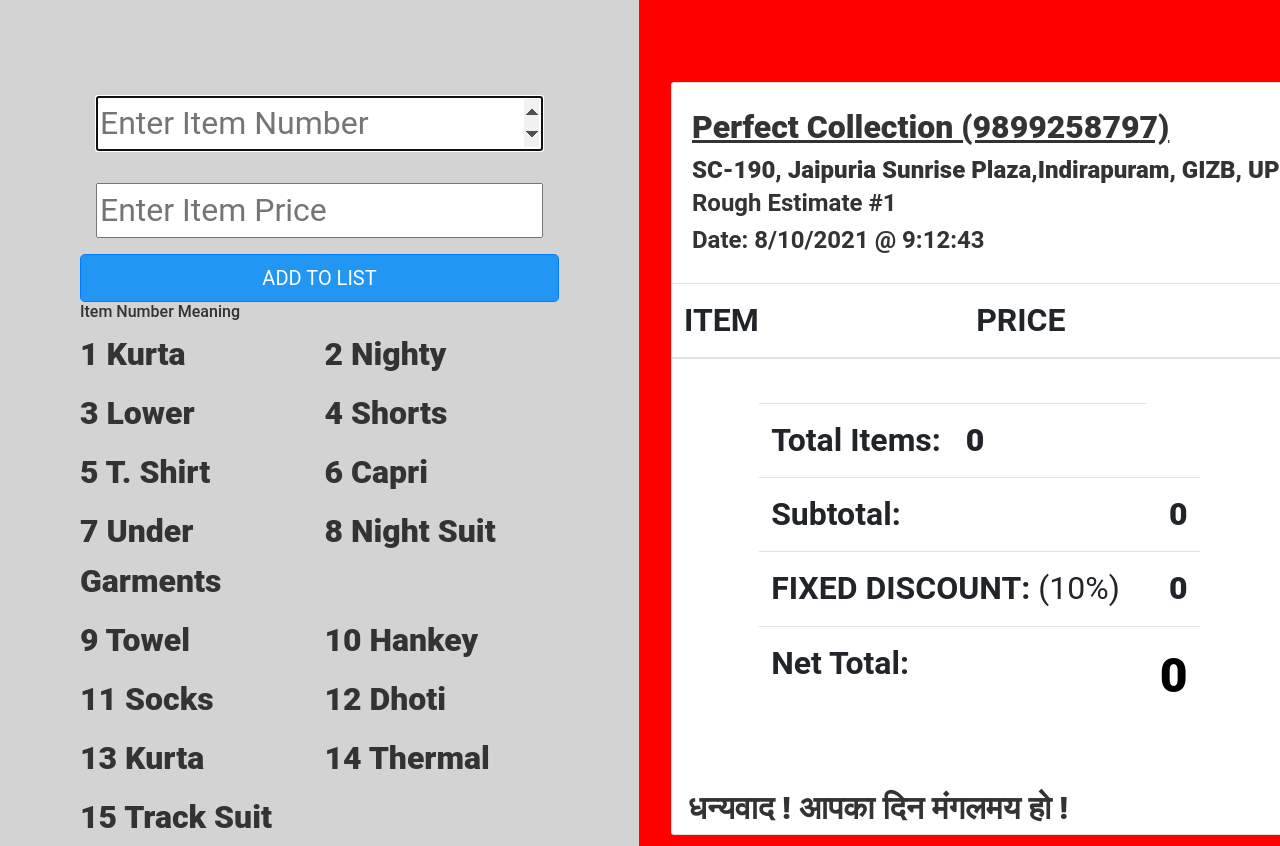
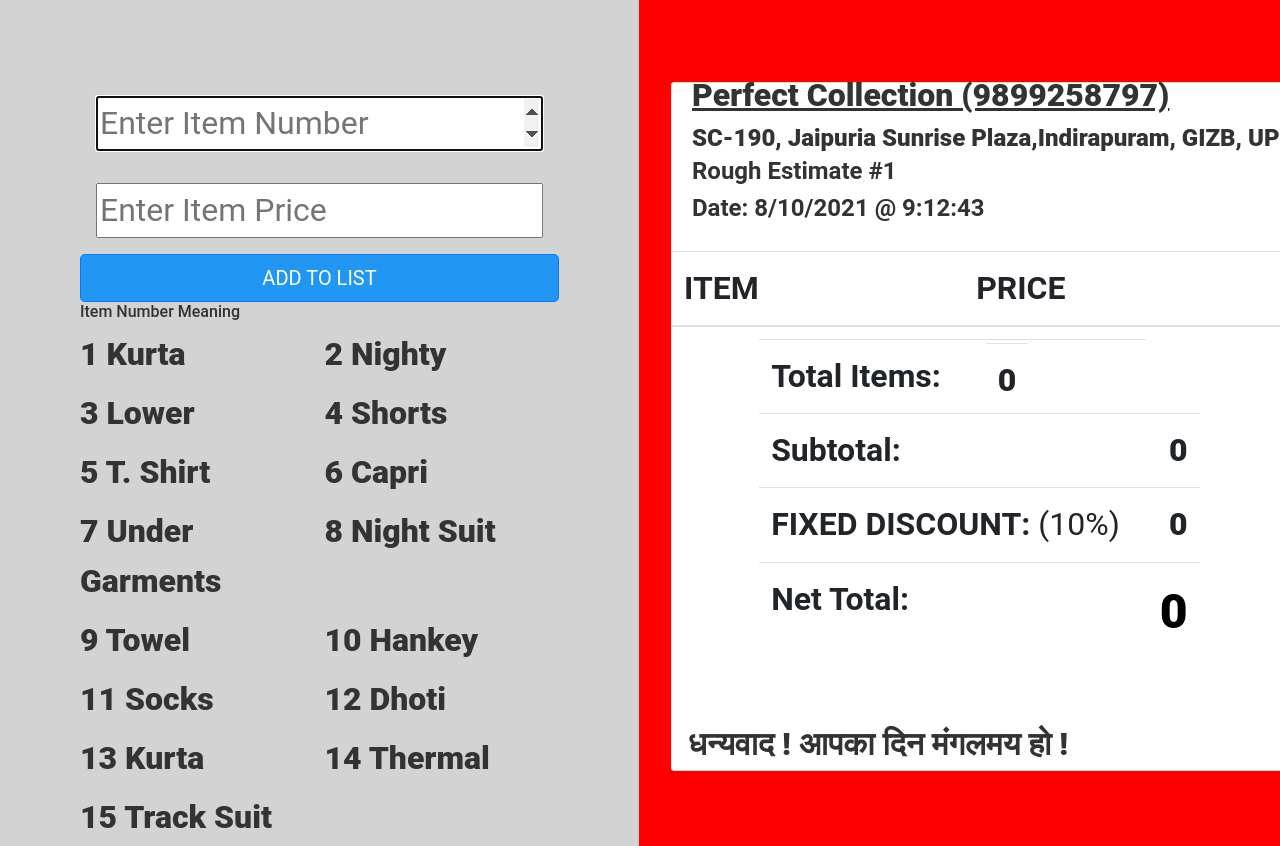
Before and after one commit to paras-kaushik/perfectCollectionReciptSystem, a plain HTML site: page index.html in a window 1280 px wide. Shown: the top 846 px of the page. Drawn offline with nearby package versions, Linux system fonts and the light colour scheme.

Commit message:
space reduction

```diff
--- a/index.html
+++ b/index.html
@@ -185,7 +185,11 @@
                             <th class="text-left">Total Items:</th>
                             <td
                               id="page-total-items"
-                              style="margin-left: -12rem; position: absolute"
+                              style="
+                                margin-top: 0.2rem;
+                                margin-left: -10rem;
+                                position: absolute;
+                              "
                             >
                               0
                             </td>
--- a/pdf.css
+++ b/pdf.css
@@ -29,6 +29,8 @@
   flex: 1 1 auto;
   padding: 1.25rem;
   text-align: center;
+
+  margin-top: -2rem;
 }
 
 .card-title {
@@ -134,3 +136,8 @@ body {
   border-radius: 10px;
   width: 120%;
 }
+.table td,
+.table th {
+  vertical-align: top;
+  margin: -50px;
+}
```
